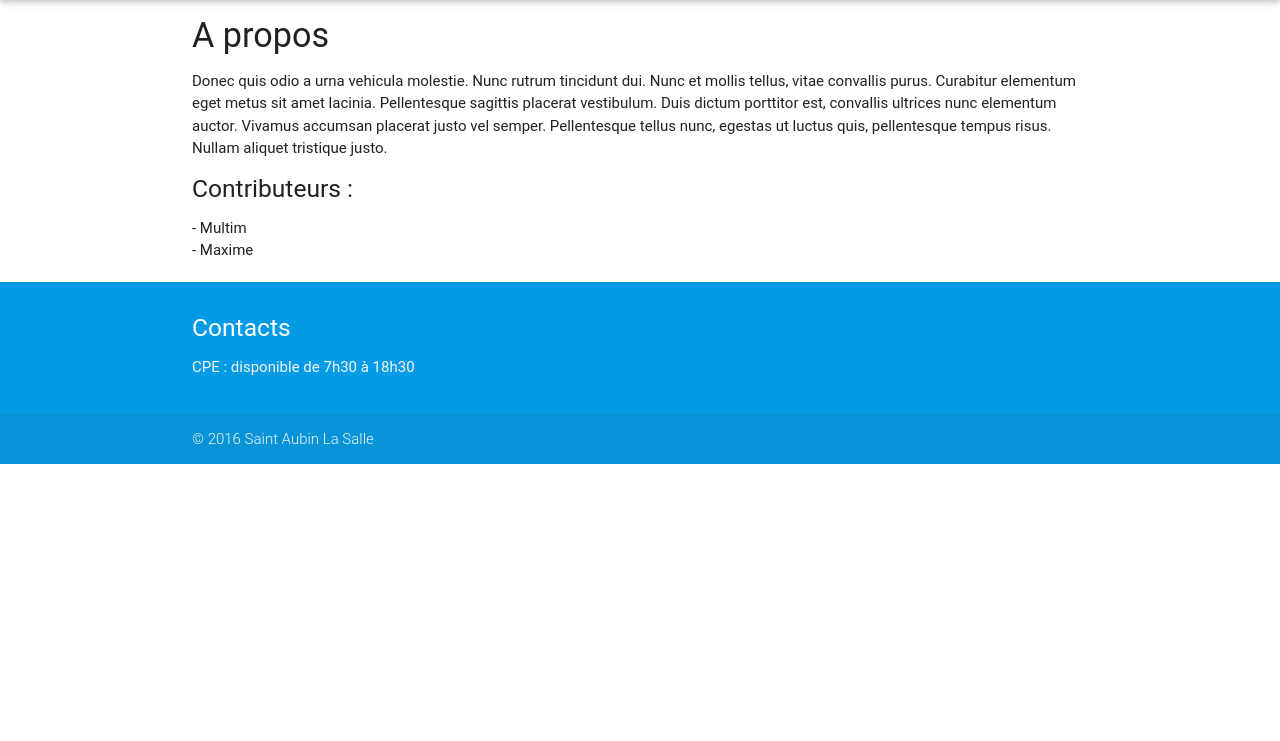
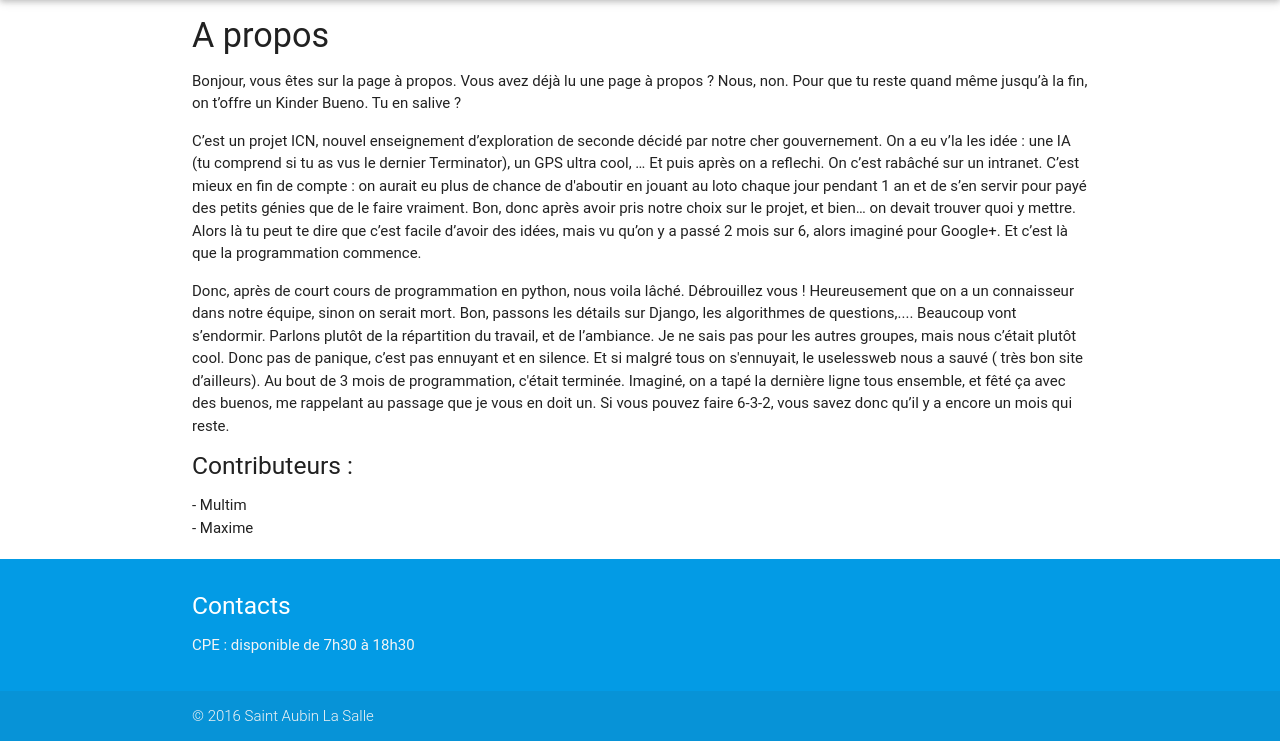
Before and after one commit to multim234/sals-intranet, a Django app: a page that uses base/templates/about.html in a window 1280 px wide. Shown: the part 64-805 px from the top of the page. Before the commit the page ends 528 px from the top, so only its background shows below. Run offline with Django 3.2, Linux system fonts and the light colour scheme; some web fonts are replaced.

Commit message:
Updating "A propos" text. thanks Evrard :) And changing page title

```diff
--- a/base/templates/about.html
+++ b/base/templates/about.html
@@ -4,11 +4,26 @@
 <div class="container">
     <h4>A propos</h4>
     <p>
-        Donec quis odio a urna vehicula molestie. Nunc rutrum tincidunt dui.
-        Nunc et mollis tellus, vitae convallis purus. Curabitur elementum eget metus sit amet lacinia.
-        Pellentesque sagittis placerat vestibulum. Duis dictum porttitor est, convallis ultrices nunc elementum auctor.
-        Vivamus accumsan placerat justo vel semper. Pellentesque tellus nunc, egestas ut luctus quis, pellentesque tempus risus.
-        Nullam aliquet tristique justo.
+        Bonjour, vous êtes sur la page à propos. Vous avez déjà lu une page à propos ? Nous, non. Pour que tu reste quand même jusqu’à la fin, on t’offre un Kinder Bueno. Tu en salive ?
+    </p>
+    <p>
+        C’est un projet ICN, nouvel enseignement d’exploration de seconde décidé par notre cher gouvernement.
+        On a eu v’la les idée : une IA (tu comprend si tu as vus le dernier Terminator), un GPS ultra cool, …
+        Et puis après on a reflechi. On c’est rabâché sur un intranet.
+        C’est mieux en fin de compte : on aurait eu plus de chance de d'aboutir en jouant au loto chaque jour pendant 1 an et de s’en servir pour payé des petits génies que de le faire vraiment.
+        Bon, donc après avoir pris notre choix sur le projet, et bien… on devait trouver quoi y mettre.
+        Alors là tu peut te dire que c’est facile d’avoir des idées, mais vu qu’on y a passé 2 mois sur 6, alors imaginé pour Google+.
+        Et c’est là que la programmation commence.
+    </p>
+    <p>
+        Donc, après de court cours de programmation en python, nous voila lâché.
+        Débrouillez vous ! Heureusement que on a un connaisseur dans notre équipe, sinon on serait mort.
+        Bon, passons les détails sur Django, les algorithmes de questions,.... Beaucoup vont s’endormir.
+        Parlons plutôt de la répartition du travail, et de l’ambiance. Je ne sais pas pour les autres groupes, mais nous c’était plutôt cool.
+        Donc pas de panique, c’est pas ennuyant et en silence.
+        Et si malgré tous on s'ennuyait, le uselessweb nous a sauvé ( très bon site d’ailleurs).
+        Au bout de 3 mois de programmation, c'était terminée. Imaginé, on a tapé la dernière ligne tous ensemble, et fêté ça avec des buenos, me rappelant au passage que je vous en doit un.
+        Si vous pouvez faire 6-3-2, vous savez donc qu’il y a encore un mois qui reste.
     </p>
     <h5>Contributeurs :</h5>
     <ul>
--- a/base/views.py
+++ b/base/views.py
@@ -18,6 +18,6 @@ def about(request):
     """ About page who show authors,etc... """
     template = "about.html"
     context = {
-            'page_title': "Auteurs | ",
+            'page_title': "A propos | ",
             }
     return render(request, template, context)
```
